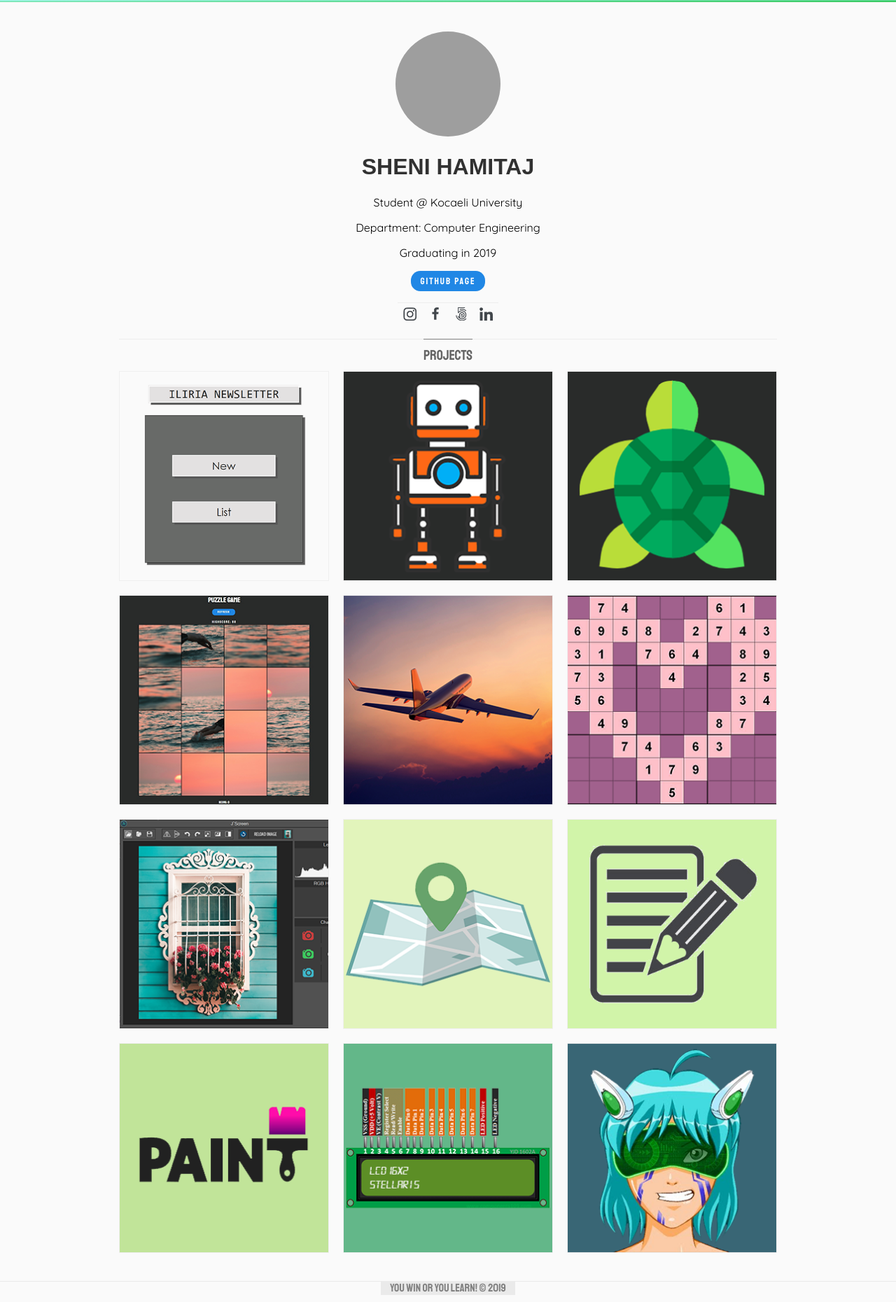
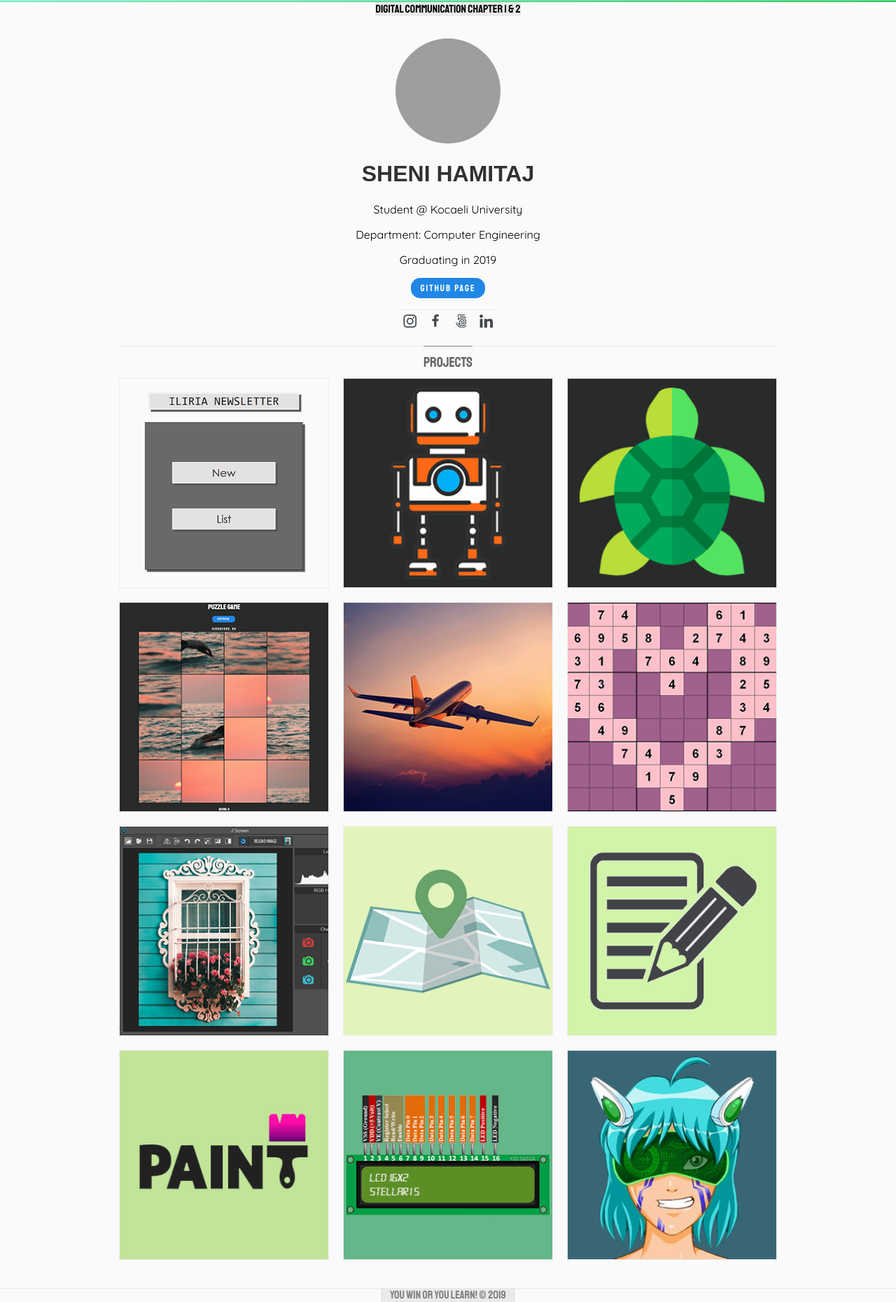
Before and after one commit to jajosheni/jajosheni.github.io, a Jekyll site: the page built from README.md, in a window 1280 px wide. Shown: the whole page at 70% size. Built offline with Jekyll 4.4.1, drawn with Linux system fonts in a browser that asks for light colours; our own code applies the rules of GitHub Pages for plain Markdown files; grey boxes are pictures that could not be loaded.

Commit message:
class notes

```diff
--- a/_layouts/default.html
+++ b/_layouts/default.html
@@ -33,7 +33,13 @@
 </head>
 <body>
 <header></header>
-
+<div class="col-12">
+    <div class="footer-links">
+        <a href="../assets/sklar-pages-22-126.pdf" class="files-link">
+            <span>Digital Communication Chapter 1 & 2</span>
+        </a>
+    </div>
+</div>
 <main role="main">
 
     <div class="row">
@@ -50,7 +56,9 @@
                     <a href="http://github.com/jajosheni" target="_blank">
                         <button id="gitbtn" class="gitbutton"><span class="button-text">GITHUB PAGE</span></button>
                     </a>
+
                     <div class="horizontal-line"></div>
+
 
                     <div class="social-media-icons">
                         <a href="https://www.instagram.com/detajist" target="_blank">
@@ -73,7 +81,6 @@
             </div>
         </div>
     </div>
-
 </main>
 <!-- Scripts -->
 <script src="../assets/js/jquery.min.js"></script>
--- a/assets/css/styles.css
+++ b/assets/css/styles.css
@@ -236,6 +236,21 @@ a:active {
     border-top: 1px solid #eaeaea;
 }
 
+.footer-links{
+    display: block;
+    margin: 0 auto;
+    text-align: center;
+}
+
+.files-link{
+    margin: -0.1em auto 0.2em auto ;
+    text-align: center;
+    width: 12em;
+    color: gray;
+    background-color: #eaeaea;
+    font-family: Staatliches, serif;;
+}
+
 .site-footer-credits {
     margin: -0.1em auto 0.2em auto ;
     text-align: center;
```
Also changed, not shown: 1 other file.
